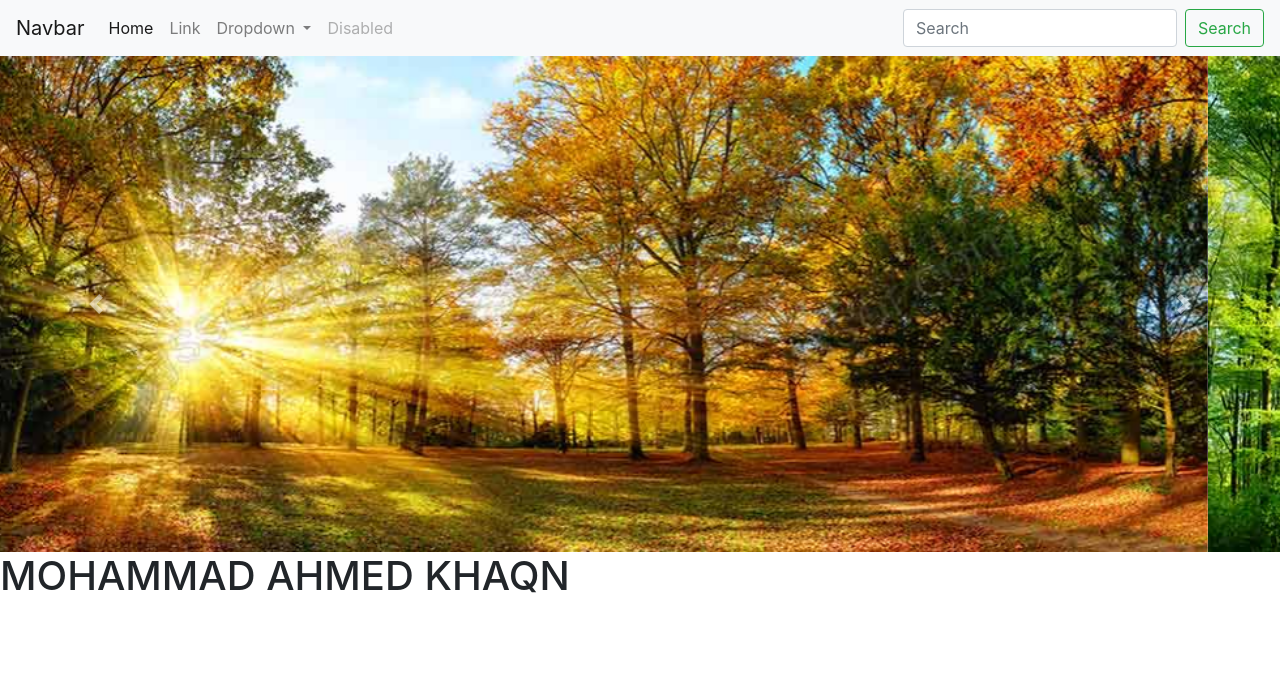
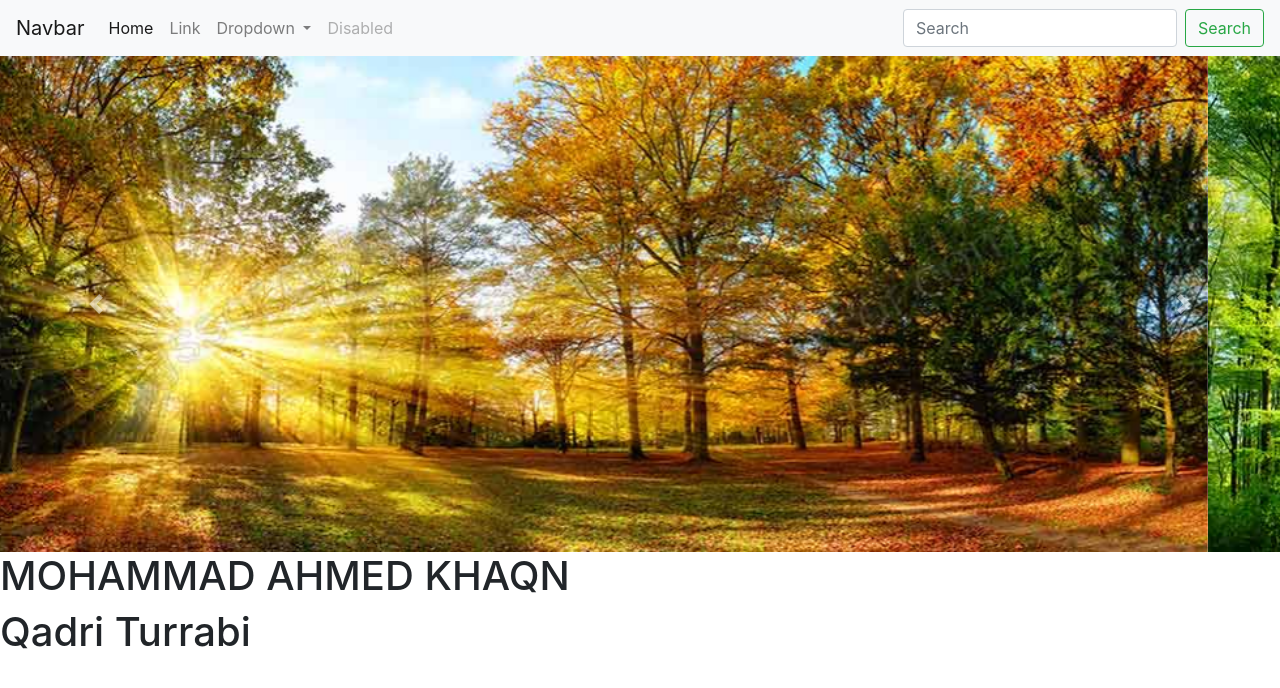
Before and after one commit to Ahmedkhan90/project, a plain HTML site: page index.html in a window 1280 px wide. Drawn offline with nearby package versions, Linux system fonts and the light colour scheme.

Commit message:
Project 3

```diff
--- a/index.html
+++ b/index.html
@@ -71,5 +71,6 @@
       <!----------------------- slider end ---------------------->
       <!-- cards -------------------->
       <h1>MOHAMMAD AHMED KHAQN</h1>
+      <h1>Qadri Turrabi</h1>
 </body>
 </html>
```
